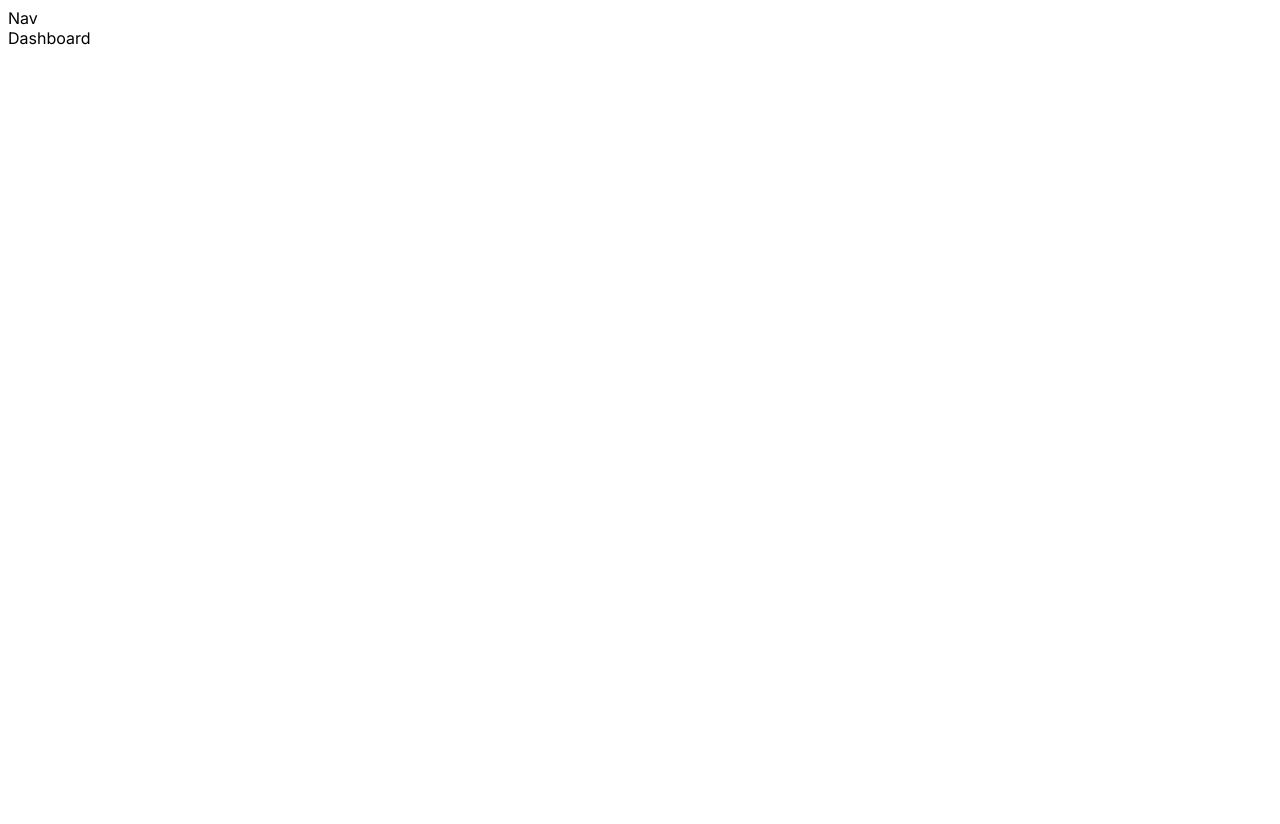
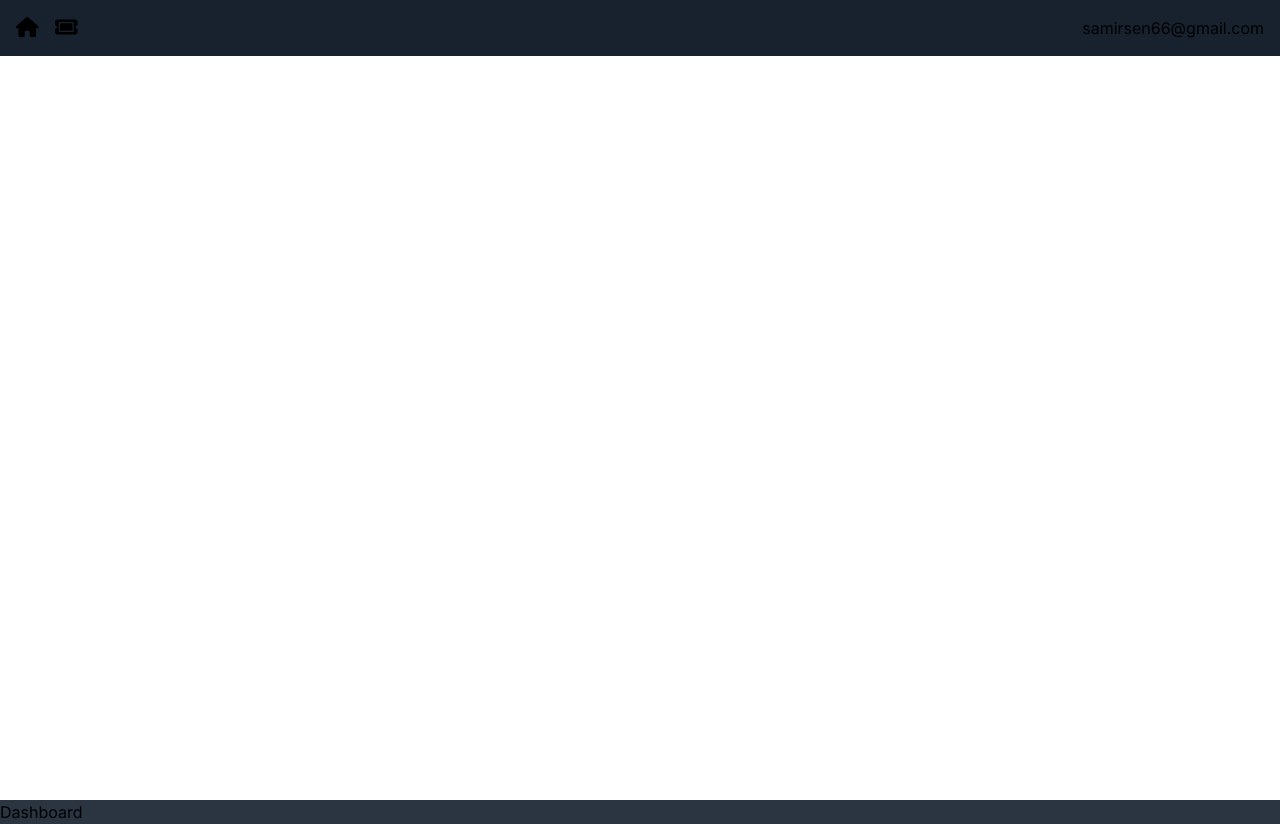
Before and after one commit to NotAScratch/ticket-app, a Next.js app: page / in a window 1280 px wide. Before the commit the page ends 800 px from the top, so only its background shows below. Built offline with nearby package versions, Linux system fonts and the light colour scheme.

Commit message:
minor css updates

```diff
--- a/app/(components)/Nav.jsx
+++ b/app/(components)/Nav.jsx
@@ -1,6 +1,22 @@
+import { faHome, faTicket } from "@fortawesome/free-solid-svg-icons";
+import { FontAwesomeIcon } from "@fortawesome/react-fontawesome";
+import Link from "next/link";
+
 const Nav = () => {
   return (
-    <div>Nav</div>
+    <nav className="flex justify-between bg-nav p-4">
+      <div className="flex items-center space-x-4">
+        <Link href="/">
+          <FontAwesomeIcon icon={faHome} className="icon" />
+        </Link>
+        <Link href="/Ticket">
+          <FontAwesomeIcon icon={faTicket} className="icon" />
+        </Link>
+      </div>
+      <div>
+        <p className="text-default_text"> samirsen66@gmail.com</p>
+      </div>
+    </nav>
   )
 }
 
--- a/app/global.css
+++ b/app/global.css
@@ -0,0 +1,12 @@
+@tailwind base;
+@tailwind components;
+@tailwind utilities;
+
+@layer components{
+    .icon{
+        @apply text-default_text text-xl;
+    }
+    .btn{
+        @apply hover:no-underline bg-blue_accent hover:bg-blue_accent_hover tracking-wider w-full text-center text-nav font-bold cursor-pointer uppercase px-4 py-2 rounded-md transition-colors block;
+    }
+}
--- a/app/layout.js
+++ b/app/layout.js
@@ -1,21 +1,29 @@
 import Nav from "./(components)/Nav";
-
 import './global.css'
 import {Inter} from'next/font/google'
 
-const inter = Inter({subsets:['latin']})
+import { config} from "@fortawesome/fontawesome-svg-core"
+import "@fortawesome/fontawesome-svg-core/styles.css"
+
+config.autoAddCss = false;
+
+const inter = Inter({subsets:['latin']});
 
 export const metadata= {
     title: 'Create a Next App',
     description :'First Next Project'
-}
+};
 
 export default function RootLayout({children}){
     return(
         <html lang='en'>
             <body className={inter.className}>
+                <div className="flex flex-col h-screen max-h-screen">
                 <Nav />
+                </div>
+                <div className="flex-grow overflow-y-auto bg-page text-default_text">
                 {children}
+                </div>
             </body>
         </html>
     )
--- a/tailwind.config.js
+++ b/tailwind.config.js
@@ -12,6 +12,15 @@
         'gradient-conic':
           'conic-gradient(from 180deg at 50% 50%, var(--tw-gradient-stops))',
       },
+      colors:{
+        nav : "#18222f",
+        page :"#2b3441",
+        card : "#47566a",
+        "card_hover" : "4f5e74",
+        "default_text" : "f1f3f5",
+        "blue_accent": "0084d4",
+        "blue_accent_hover": "009fff"
+      }
     },
   },
   plugins: [],
```
